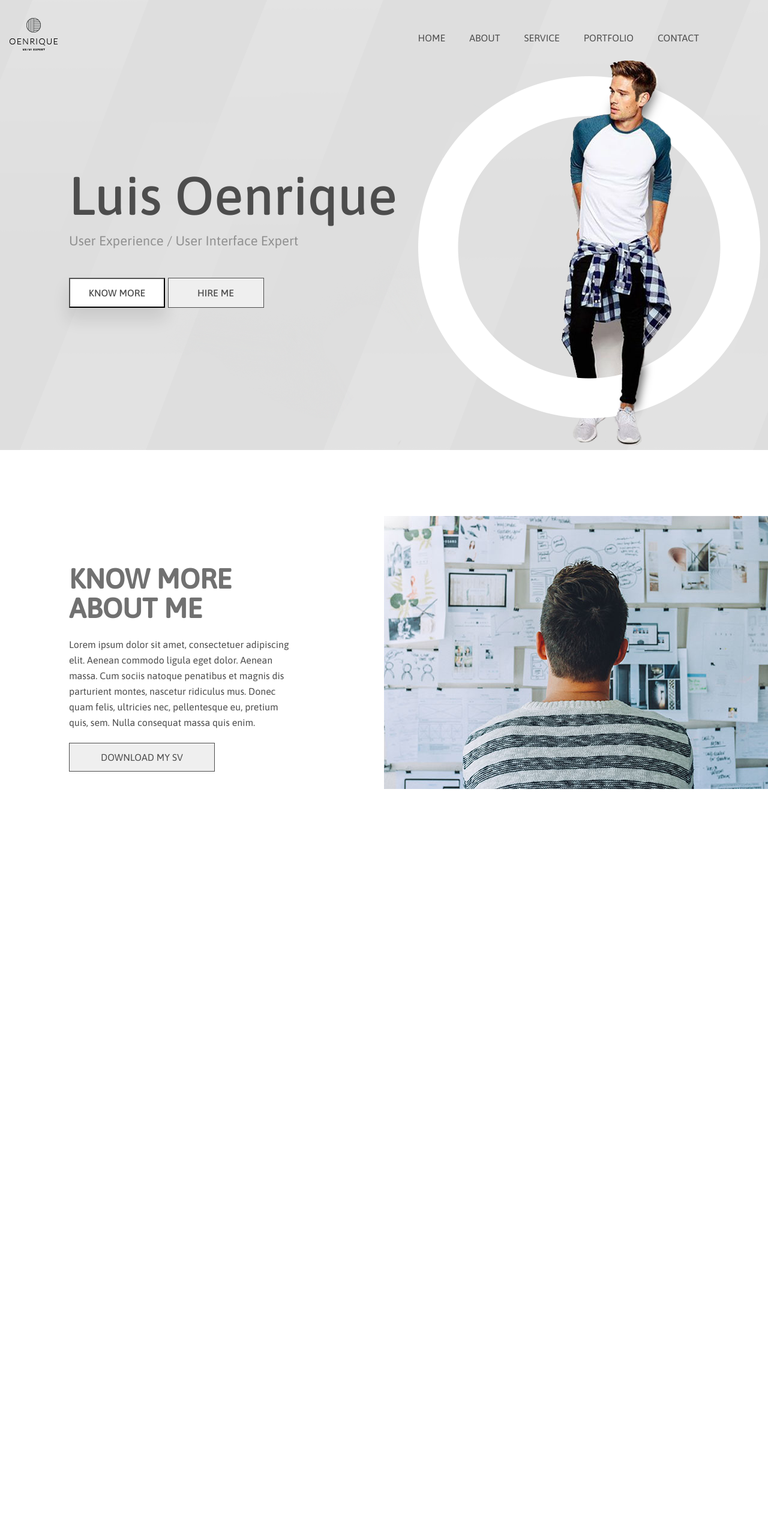
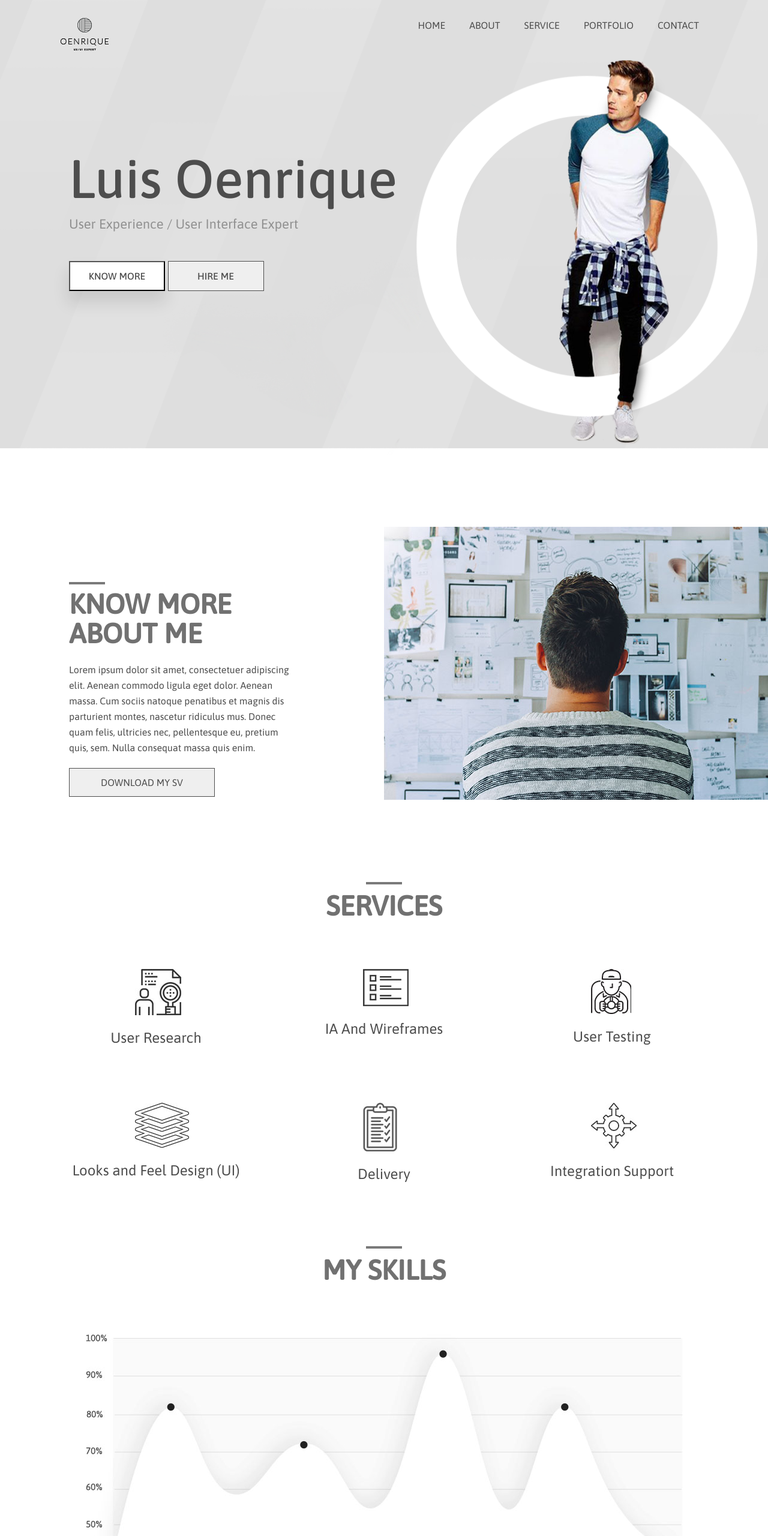
Before and after one commit to Darrian24bit/skillup-hw-03-site, a plain HTML site: page index.html in a window 1280 px wide. Shown: the top 2560 px of the page at 60% size. Before the commit the page ends 1440 px from the top, so only its background shows below. Drawn offline with nearby package versions, Linux system fonts and the light colour scheme.

Commit message:
modified:   css/style.css

```diff
--- a/css/style.css
+++ b/css/style.css
@@ -6,8 +6,11 @@
     font-weight: normal;
 }
 
-* {
-    box-sizing: border-box;
+.section-header {
+    height: 60vw;
+    background-image: url(/img/hero-img.png);
+    background-size: cover;
+
 }
 
 .section-header-logo {
@@ -25,21 +28,27 @@
 
 }
 
+.section-header-nav nav ul li {
+    padding-left: 40px;
+
+
+}
+
 .section-header-nav nav ul a {
-    padding-left: 40px;
+    /* padding-left: 40px; */
     font-family: "MyriadProRegular";
     font-size: 16px;
     font-family: "Asap";
     color: rgb(77, 77, 77);
-    line-height: 4.188;
+    text-decoration: none;
 
 
 }
 
-.section-header {
-    height: 750px;
+.section-header-nav nav ul a:hover {
+    border-bottom: solid 1px;
+    padding-bottom: 10px;
 
-    background-image: url(/img/hero-img.png);
 }
 
 .section-header-content {
@@ -135,6 +144,10 @@ button.second-button {
 
 }
 
+.know-title img {
+    padding-left: 100px;
+}
+
 
 .know-subtitle p {
     font-size: 16px;
@@ -165,3 +178,47 @@ button.know-button-1 {
     color: rgb(77, 77, 77);
     text-transform: uppercase;
 }
+
+/* ---------------services---------------- */
+
+
+.services-logo h2 {
+    text-transform: uppercase;
+    display: flex;
+    justify-content: center;
+    padding-bottom: 70px;
+    font-size: 46px;
+    font-family: "Asap";
+    color: rgba(77, 77, 77, 0.8);
+    font-weight: bold;
+}
+
+.services-img img {
+    padding-bottom: 20px;
+    position: relative;
+    left: 40%;
+
+}
+
+.services-img-span {
+
+    font-size: 24px;
+    font-family: "Asap";
+    color: rgb(77, 77, 77);
+    display: flex;
+    justify-content: center;
+    padding-bottom: 90px;
+
+
+}
+
+
+/* ----------------MY SKILS---------------- */
+
+.marking img {
+    padding-bottom: 250px;
+
+}
+
+
+/* -------------PORTFOLIO------------------  */
--- a/index.html
+++ b/index.html
@@ -18,9 +18,9 @@
 
 
     <header class="container-fluid section-header">
-        <div class="row no-gutters section-inner">
-            <div class="col-3 section-header-logo"><img src="/img/logo.png" alt="Oenrique logo"></div>
-            <div class="col-9 section-header-nav">
+        <div class="row  section-inner">
+            <div class="col-md-3 section-header-logo"><img src="/img/logo.png" alt="Oenrique logo"></div>
+            <div class="col-md-9 section-header-nav">
                 <nav>
                     <ul>
                         <li><a href="/">home</a></li>
@@ -32,7 +32,7 @@
                 </nav>
             </div>
         </div>
-        <div class="col-12 section-header-content">
+        <div class="col-md-12 section-header-content">
             <div class="section-header-content-title">
                 <h1>Luis Oenrique</h1>
             </div>
@@ -55,6 +55,7 @@
         <div class="row no-gutters know">
             <div class="col-6 know-content">
                 <div class="know-title">
+                    <img src="/img/line.jpg" alt="line">
                     <h2>know more <br>about me</h2>
                 </div>
                 <div class="know-subtitle">
@@ -73,19 +74,117 @@
     <!-- know more -->
 
     <!-- services -->
+    <div class="container services-logo">
+        <div class="row justify-content-md-center">
+            <div class="col-md-auto">
+                <img src="/img/line.jpg" alt="line">
+            </div>
+        </div>
+        <h2>services</h2>
+    </div>
 
+    <div class="container services-img">
+        <div class="row">
+            <div class="col">
+                <img src="/img/servise1.jpg" alt="">
+                <div class="w-100"></div>
+                <div class="services-img-span"><span>User Research</span></div>
+
+            </div>
+            <div class="col">
+                <img src="/img/service2.jpg" alt="">
+                <div class="w-100"></div>
+                <div class="services-img-span"><span>IA And Wireframes</span></div>
+
+            </div>
+            <div class="col">
+                <img src="/img/service3.jpg" alt="">
+                <div class="w-100"></div>
+                <div class="services-img-span"><span>User Testing</span></div>
+
+            </div>
+            <div class="w-100"></div>
+            <div class="col">
+                <img src="/img/service4.jpg" alt="">
+                <div class="w-100"></div>
+                <div class="services-img-span"><span>Looks and Feel
+                        Design (UI)</span></div>
+
+            </div>
+            <div class="col">
+                <img src="/img/service5.jpg" alt="">
+                <div class="w-100"></div>
+                <div class="services-img-span"><span>Delivery</span></div>
+
+            </div>
+            <div class="col">
+                <img src="/img/service6.jpg" alt="">
+                <div class="w-100"></div>
+                <div class="services-img-span"><span>Integration Support</span></div>
+
+            </div>
+        </div>
+    </div>
     <!-- services -->
 
     <!-- skils  -->
+    <div class="container services-logo">
+        <div class="row justify-content-md-center">
+            <div class="col-md-auto">
+                <img src="/img/line.jpg" alt="line">
+            </div>
+        </div>
+        <h2>my skills</h2>
+    </div>
 
+    <div class="container marking">
+        <div class="row justify-content-md-center">
+            <div class="col-md-auto">
+                <img src="/img/marcboard.jpg" alt="marking">
+            </div>
+        </div>
+
+    </div>
     <!-- skils  -->
 
     <!-- portfolio -->
-
+    <div class="container services-logo">
+        <div class="row justify-content-md-center">
+            <div class="col-md-auto">
+                <img src="/img/line.jpg" alt="line">
+            </div>
+        </div>
+        <h2>portfolio</h2>
+    </div>
     <!-- portfolio -->
 
     <!-- testimonials -->
-
+    <!-- <div id="carouselExampleIndicators" class="carousel slide" data-ride="carousel">
+                <ol class="carousel-indicators">
+                    <li data-target="#carouselExampleIndicators" data-slide-to="0" class="active"></li>
+                    <li data-target="#carouselExampleIndicators" data-slide-to="1"></li>
+                    <li data-target="#carouselExampleIndicators" data-slide-to="2"></li>
+                </ol>
+                <div class="carousel-inner">
+                    <div class="carousel-item active">
+                        <img src="..." class="d-block w-100" alt="...">
+                    </div>
+                    <div class="carousel-item">
+                        <img src="..." class="d-block w-100" alt="...">
+                    </div>
+                    <div class="carousel-item">
+                        <img src="..." class="d-block w-100" alt="...">
+                    </div>
+                </div>
+                <a class="carousel-control-prev" href="#carouselExampleIndicators" role="button" data-slide="prev">
+                    <span class="carousel-control-prev-icon" aria-hidden="true"></span>
+                    <span class="sr-only">Previous</span>
+                </a>
+                <a class="carousel-control-next" href="#carouselExampleIndicators" role="button" data-slide="next">
+                    <span class="carousel-control-next-icon" aria-hidden="true"></span>
+                    <span class="sr-only">Next</span>
+                </a>
+            </div> -->
     <!-- testimonials -->
 
     <!-- footer -->
```
Also changed, not shown: img/line.jpg (added), img/marcboard.jpg (added), img/service2.jpg (added), img/service3.jpg (added), img/service4.jpg (added), img/service5.jpg (added), img/service6.jpg (added), img/servise1.jpg (added).
